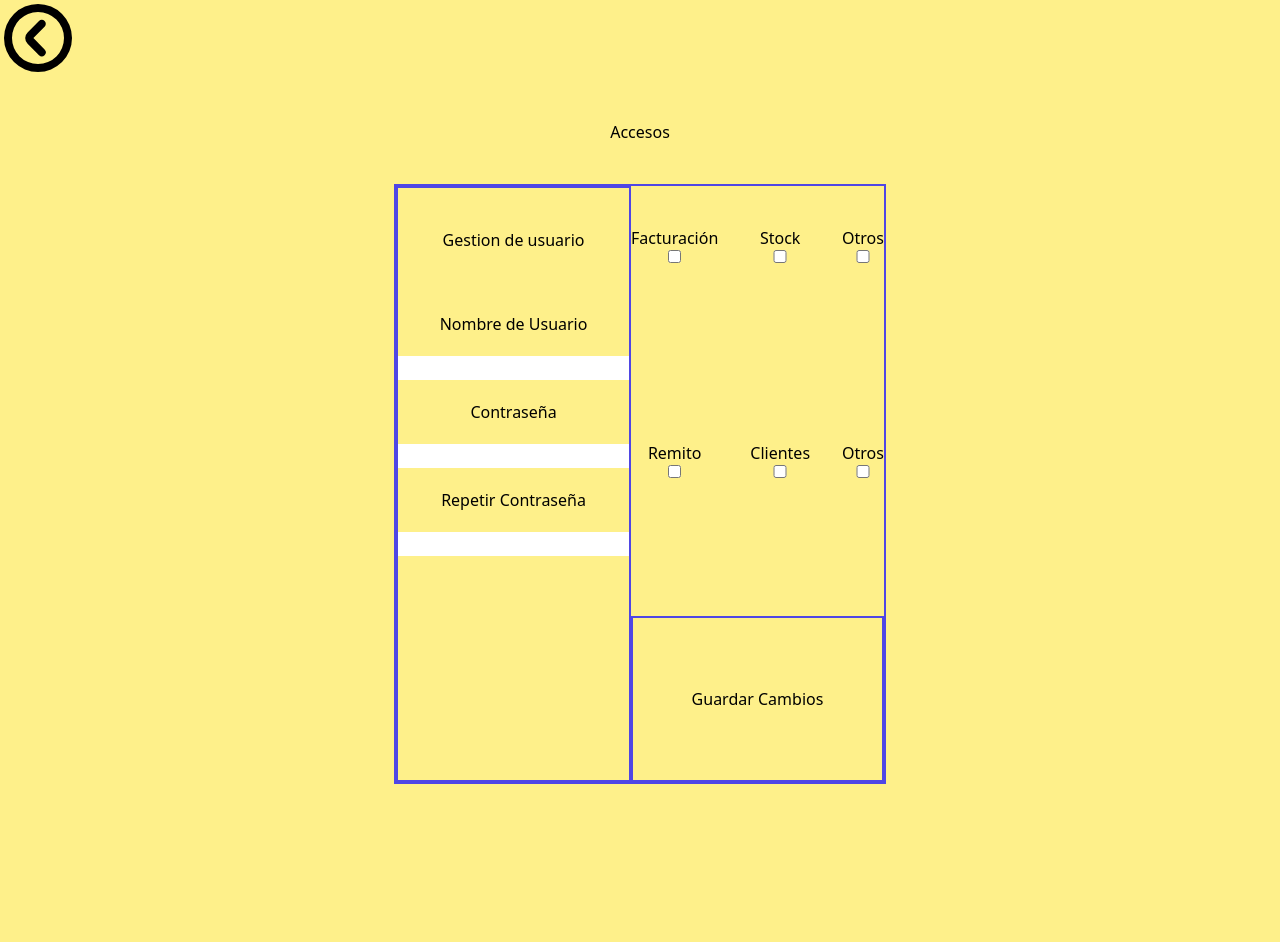
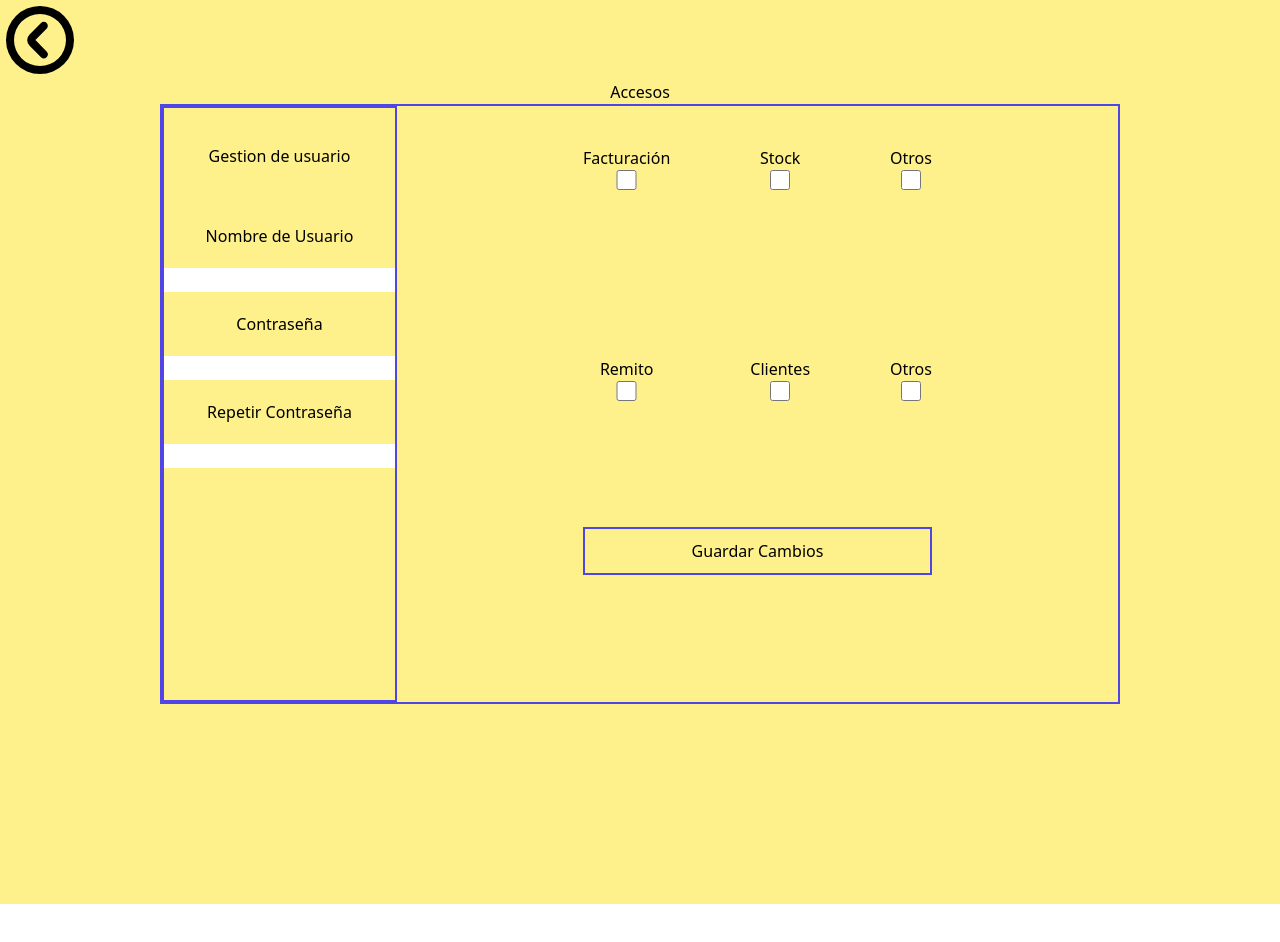
Before and after one commit to Drexai/Cosmar, a React (Vite) app: page /user in a window 1280 px wide. Shown: the top 942 px of the page. After the commit the page ends 904 px from the top, so only its background shows below. Built offline with nearby package versions, Linux system fonts and the light colour scheme.

Commit message:
user interface v.1

```diff
--- a/src/components/userComponent/index.jsx
+++ b/src/components/userComponent/index.jsx
@@ -5,16 +5,16 @@ export const UserComponent = () => {
 
 return(
     <>
-        <header class="justify-center mx-auto bg-white w-full flex flex-col bg-yellow-200">
+        <header class="justify-center min-w-[364px] mx-auto bg-white w-full flex flex-col bg-yellow-200">
                 <Link to="/" class="h-20 w-20">
-                    <svg fill="#000000" viewBox="5 5 200 300" xmlns="http://www.w3.org/2000/svg"><title/><path d="M100,15a85,85,0,1,0,85,85A84.93,84.93,0,0,0,100,15Zm0,150a65,65,0,1,1,65-65A64.87,64.87,0,0,1,100,165ZM116.5,57.5a9.67,9.67,0,0,0-14,0L74,86a19.92,19.92,0,0,0,0,28.5L102.5,143a9.9,9.9,0,0,0,14-14l-28-29L117,71.5C120.5,68,120.5,61.5,116.5,57.5Z"/></svg>
+                    <svg fill="#000000" viewBox="0 0 200 300" xmlns="http://www.w3.org/2000/svg"><title/><path d="M100,15a85,85,0,1,0,85,85A84.93,84.93,0,0,0,100,15Zm0,150a65,65,0,1,1,65-65A64.87,64.87,0,0,1,100,165ZM116.5,57.5a9.67,9.67,0,0,0-14,0L74,86a19.92,19.92,0,0,0,0,28.5L102.5,143a9.9,9.9,0,0,0,14-14l-28-29L117,71.5C120.5,68,120.5,61.5,116.5,57.5Z"/></svg>
                 </Link>
-                <h1 class="py-10 flex justify-center">Accesos</h1>
+                <h1 class="flex justify-center">Accesos</h1>
         </header>
-        <main class="justify-center h-screen w-full mx-auto max-[320px]:flex-col bg-white flex flex-row bg-yellow-200">
-                <fieldset class=" h-3/4 mx-auto bg-white flex flex-row bg-yellow-200 border-solid border-2 border-indigo-600">
+        <main class="justify-center min-w-[364px] h-screen w-full  mx-auto bg-white flex flex-row bg-yellow-200">
+                <fieldset class=" h-3/4 w-3/4 bg-white flex flex-row bg-yellow-200 border-solid border-2 border-indigo-600">
                     <section class="flex flex-col border-solid border-2 border-indigo-600">
-                        <h2 class="py-10 flex justify-center ">Gestion de usuario</h2>
+                        <h2 class="py-9 flex justify-center ">Gestion de usuario</h2>
                         <div>
                             <h2 class="py-5 flex justify-center">Nombre de Usuario</h2>
                             <label htmlFor="dataOne"> < input type="text"/></label>
@@ -34,40 +34,40 @@ return(
                         </div>
 
                     </section>
-                    <section class="grid mx-auto min-[425px]:gap-x-6  min-[320]:grid-cols-2 xl:gap-x-8">
+                    <section class="grid mx-auto max-[320]:grid-cols-2 sm:gap-x-12 md: xl:gap-x-20 2xl:gap-x-40	">
                         <div class="flex flex-col py-10">
                             <h2 class="flex justify-center">Facturación</h2>
-                            <input class="flex justify-center" type="checkbox"/>
+                            <input class="h-5" type="checkbox"/>
                             <label htmlFor="dataFour"></label>
 
                         </div>
                         <div class="flex flex-col py-10">
-                            <h2 class="flex justify-center">Stock</h2>
-                            <input type="checkbox"/>
+                            <h2 class="flex justify-center ">Stock</h2>
+                            <input class="h-5" type="checkbox"/>
                             <label htmlFor="dataFive"></label>
                         </div>
                         <div class=" flex flex-col py-10">
                             <h2 class="flex justify-center">Otros</h2>
-                            <input type="checkbox"/>
+                            <input class="h-5" type="checkbox"/>
                             <label htmlFor="dataSix"></label>
 
                         </div>
                         <div class="flex flex-col">
                             <h2 class="flex justify-center" >Remito</h2>
-                            <input type="checkbox"/>
+                            <input class="h-5" type="checkbox"/>
                             <label htmlFor="dataSeven"></label>
                         </div>
                         <div class="flex flex-col">
                             <h2 class="flex justify-center" >Clientes</h2>
-                            <input type="checkbox"/>
+                            <input class="h-5" type="checkbox"/>
                             <label htmlFor="dataEight"/>
                         </div>
                         <div class="flex flex-col">
                             <h2 class="flex justify-center" >Otros</h2>
-                            <input type="checkbox"/>
+                            <input class="h-5" type="checkbox"/>
                             <label htmlFor="dataNine"></label>
                         </div>
-                        <button class="col-span-3 border-solid border-2 border-indigo-600">
+                        <button class="col-span-3 h-12 border-solid border-2 border-indigo-600">
                             <h3>Guardar Cambios</h3>
                         </button>
                     </section>
```
